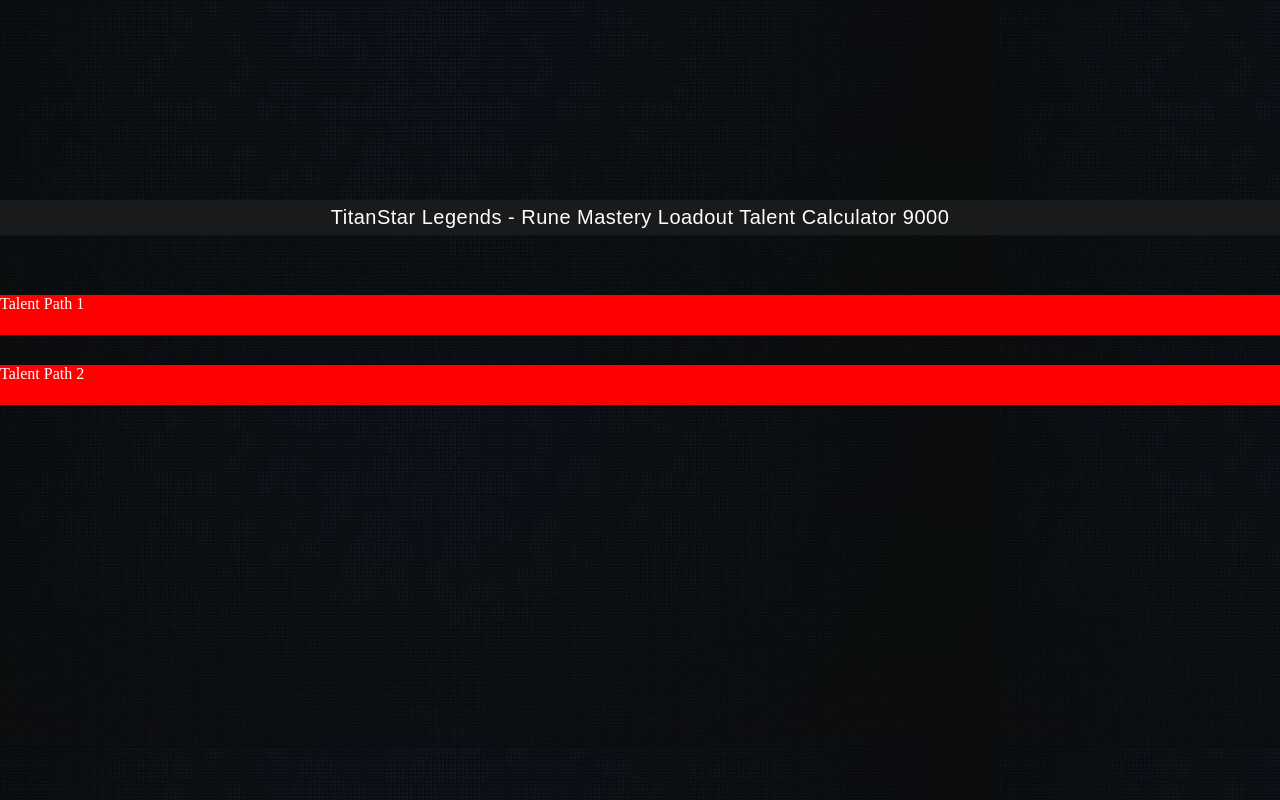
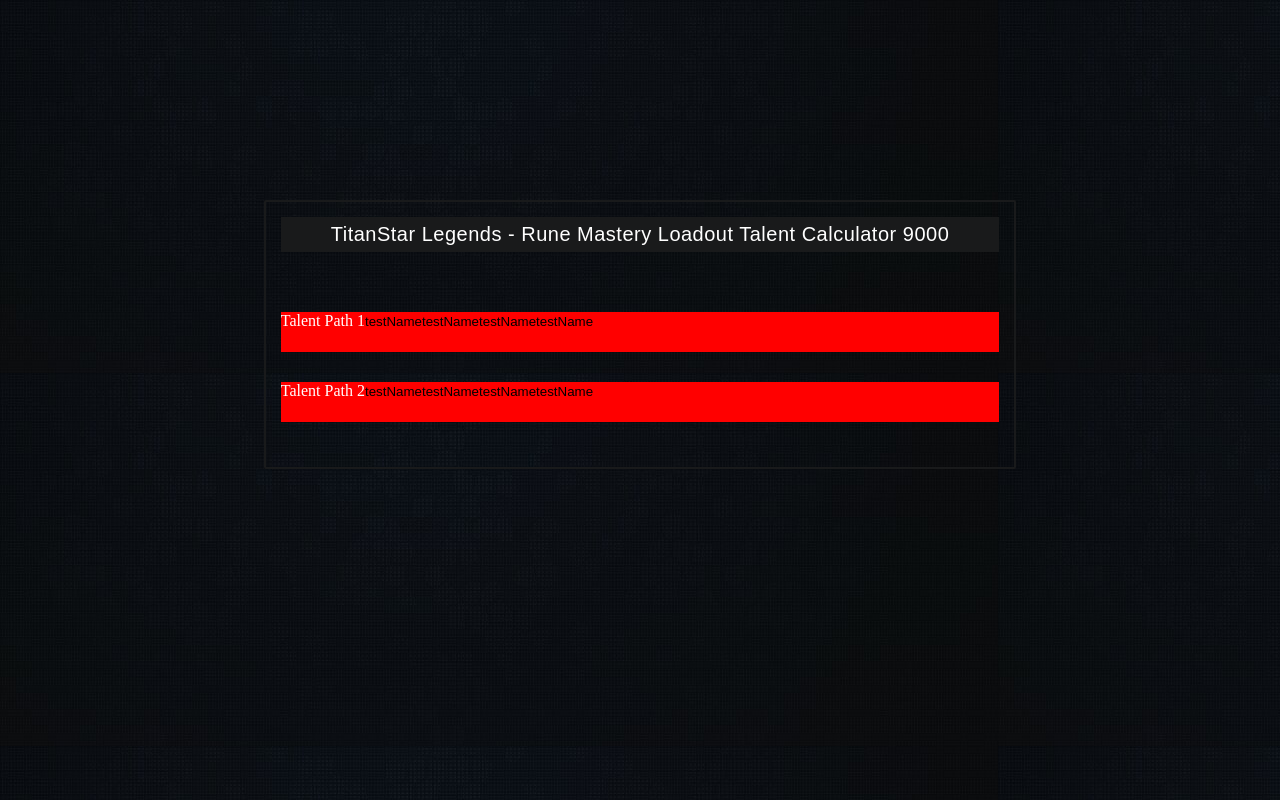
Before and after one commit to LukaszModelski/dnd-frontend-challenge, a React app: page / in a window 1280 px wide. Built offline with nearby package versions, Linux system fonts and the light colour scheme.

Commit message:
Added layout center, button styles reset

```diff
--- a/src/App.config.ts
+++ b/src/App.config.ts
@@ -1,5 +1,6 @@
 export const config = {
   loadout: {
+    maxPoints: 6,
     paths: [
       {
         label: 'Talent Path 1',
--- a/src/App.tsx
+++ b/src/App.tsx
@@ -4,12 +4,15 @@
 import { theme } from './styles/theme'
 import { MasteryLoadout } from './components/MasteryLoadout/MasteryLoadout'
 import { GlobalContextProvider } from './contexts/GlobalContext'
+import { LayoutCenter } from './styles/layouts'
 
 export const App = () => (
   <GlobalContextProvider>
     <ThemeProvider theme={theme}>
       <GlobalStyle />
-      <MasteryLoadout />
+      <LayoutCenter>
+        <MasteryLoadout />
+      </LayoutCenter>
     </ThemeProvider>
   </GlobalContextProvider>
 )
--- a/src/components/MasteryLoadout/MasteryLoadout.tsx
+++ b/src/components/MasteryLoadout/MasteryLoadout.tsx
@@ -19,17 +19,28 @@
 }
 
 const StyledSection = styled.section`
-  margin: 0 auto;
-  padding-top: 200px;
+  display: inline-block;
+  margin-top: 200px;
+  padding: 15px;
+  border: 2px solid ${(props) => props.theme.colors.grey};
+  border-radius: 2px;
 `
 
 const StyledH1 = styled.h1`
   margin-bottom: 60px;
-  padding: 6px 0;
+  padding: 6px 50px;
   background-color: ${(props) => props.theme.colors.grey};
   letter-spacing: 0.5px;
   text-align: center;
   font-size: 20px;
   font-family: Arial, sans-serif;
   font-weight: 300;
+
+  ${(props) => props.theme.media.tabletMax`
+    background-color: red;
+  `}
+
+  ${(props) => props.theme.media.mobileMax`
+    background-color: blue;
+  `}
 `
--- a/src/components/MasteryLoadout/TalentIcon.tsx
+++ b/src/components/MasteryLoadout/TalentIcon.tsx
@@ -5,5 +5,5 @@
 }
 
 export const TalentIcon = ({ icon }: TalenPathType) => {
-  return <div>{icon}</div>
+  return <button>{icon}testName</button>
 }
--- a/src/components/MasteryLoadout/TalentPath.tsx
+++ b/src/components/MasteryLoadout/TalentPath.tsx
@@ -1,5 +1,6 @@
 import React from 'react'
 import styled from 'styled-components'
+import { TalentIcon } from './TalentIcon'
 
 type TalenPathType = {
   label: string
@@ -9,10 +10,17 @@
 }
 
 export const TalentPath = ({ label, talents }: TalenPathType) => {
-  return <StyledSection>{label}</StyledSection>
+  return (
+    <StyledPath>
+      {label}
+      {talents.map((talent) => (
+        <TalentIcon icon={talent.icon} />
+      ))}
+    </StyledPath>
+  )
 }
 
-const StyledSection = styled.section`
+const StyledPath = styled.div`
   height: 40px;
   background-color: red;
   margin-bottom: 30px;
--- a/src/styles/globalStyles.ts
+++ b/src/styles/globalStyles.ts
@@ -12,4 +12,10 @@
   h1, label {
     margin: 0;
   }
+
+  button {
+    padding: 0;
+    border: 0;
+    background-color: transparent;
+  }
 `
--- /dev/null
+++ b/src/styles/layouts.tsx
@@ -0,0 +1,7 @@
+import styled from 'styled-components'
+
+export const LayoutCenter = styled.main`
+  display: flex;
+  justify-content: center;
+  padding: 0 100px;
+`
```
